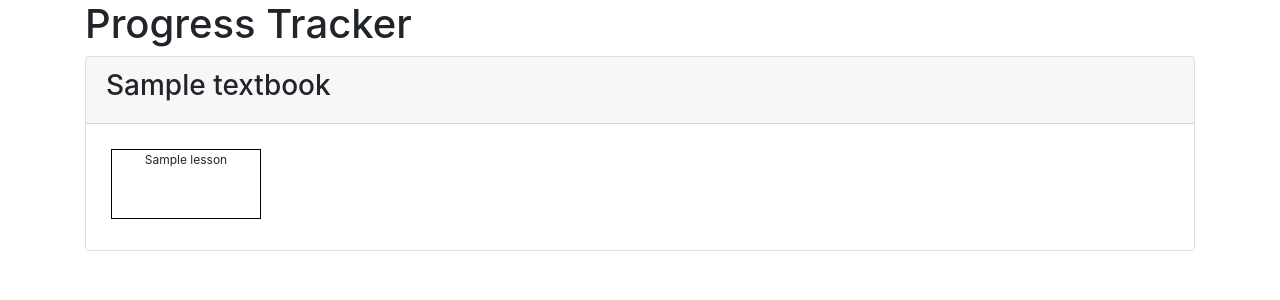
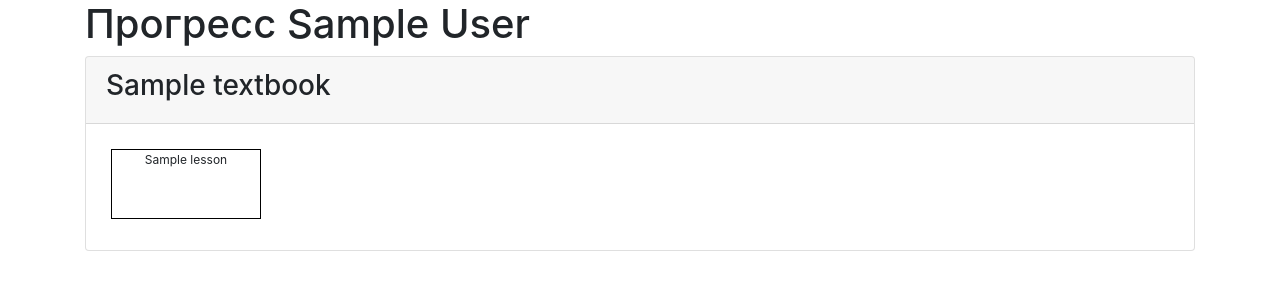
Before and after one commit to Evgenslam/study_progress_bar, a Django app: template progress_bar_project/progress_bar_app/templates/progress_bar.html in a window 1280 px wide. Shown: the top 300 px of the page. Run offline with Django 5.2, Linux system fonts and the light colour scheme; the template is opened without the code that fills it: values that come from a table or form of the project are taken from there, others are empty; tables that the repository leaves empty hold one stand-in row (values such as "Sample post"); some libraries are stand-ins or nearby versions.

Commit message:
Modify progress_bar to show progress by student

```diff
--- a/progress_bar_project/progress_bar_app/models.py
+++ b/progress_bar_project/progress_bar_app/models.py
@@ -52,4 +52,4 @@ class UserLesson(models.Model):
     completed = models.BooleanField(default=False)
 
     def __str__(self):
-        return f"{self.lesson.name} for {self.user.name}"
+        return f"{self.lesson} for {self.user}"
--- a/progress_bar_project/progress_bar_app/templates/progress_bar.html
+++ b/progress_bar_project/progress_bar_app/templates/progress_bar.html
@@ -26,18 +26,20 @@
 </head>
 <body>
     <div class="container">
-        <h1>Progress Tracker</h1>
-        {% for textbook in textbooks %}
+        <h1>Прогресс {{ user_name }}</h1>
+        {% for user_textbook in user_textbooks %}
             <div class="card mb-4">
                 <div class="card-header">
-                    <h3>{{ textbook.name }}</h3>
+                    <h3>{{ user_textbook.textbook }}</h3>
                 </div>
                 <div class="card-body">
-                    {% for lesson in textbook.lesson_set.all %}
-                        <div class="lesson-section {% if lesson.completed %}completed{% endif %}"
-                             data-lesson-id="{{ lesson.id }}">
-                            {{ lesson.name }}
-                        </div>
+                    {% for user_lesson in user_lessons %}
+                        {% if user_lesson.lesson.textbook == user_textbook.textbook %}
+                            <div class="lesson-section {% if user_lesson.completed %}completed{% endif %}"
+                                data-lesson-id="{{ user_lesson.id }}">
+                                {{ user_lesson.lesson.name }}
+                            </div>
+                        {% endif %}
                     {% endfor %}
                 </div>
             </div>
--- a/progress_bar_project/progress_bar_app/templates/test.html
+++ b/progress_bar_project/progress_bar_app/templates/test.html
@@ -31,9 +31,9 @@
                 </div>
                 <div class="card-body">
                     {% for user_lesson in user_lessons %}  <!-- Changed variable name -->
-                        {% if user_lesson.textbook == user_textbook.textbook %}
+                        {% if user_lesson.lesson.textbook == user_textbook.textbook %}
                             <div>
-                                {{ user_lesson.lesson }}  <!-- Access lesson attribute -->
+                                <h4>{{ user_lesson.lesson.name }}</h4>  <!-- Access lesson attribute -->
                             </div>
                         {% endif %}
                     {% endfor %}
```
Also changed, not shown: progress_bar_project/progress_bar_app/views.py (+4 -4 lines).
